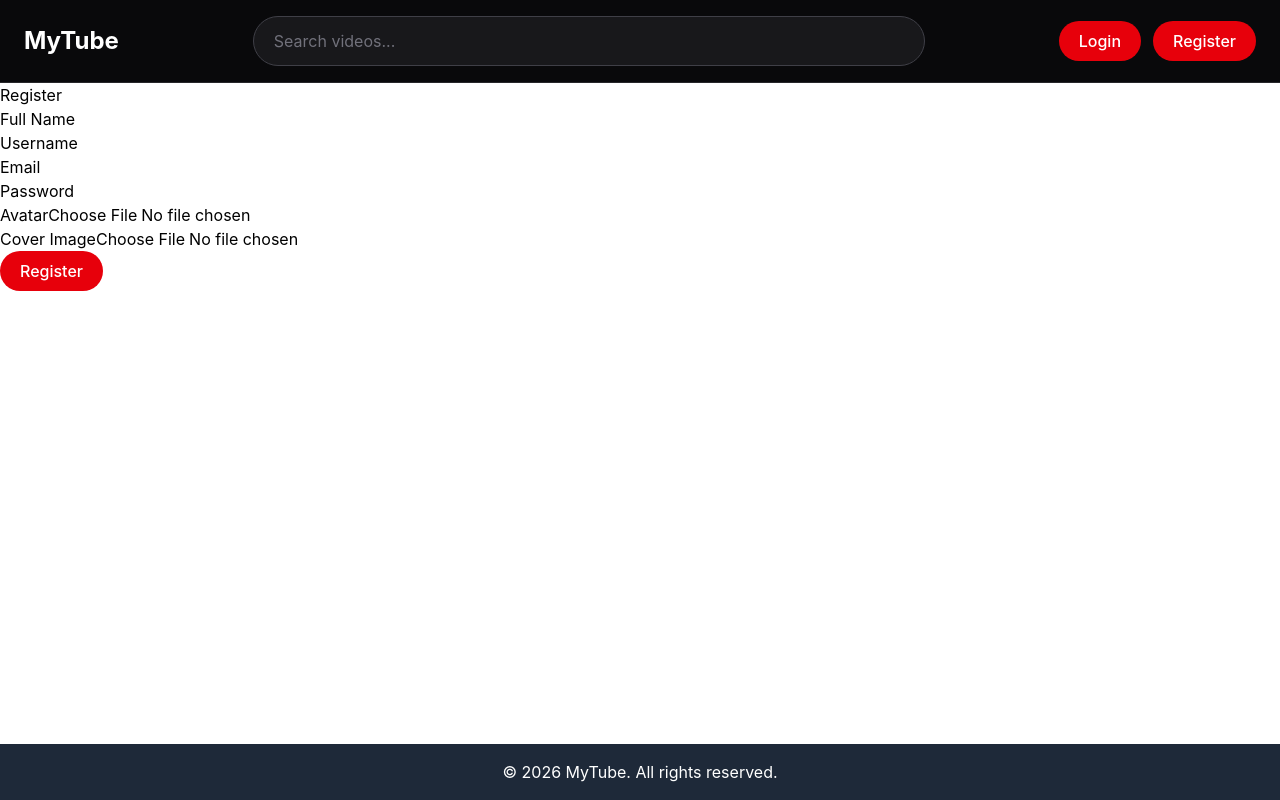
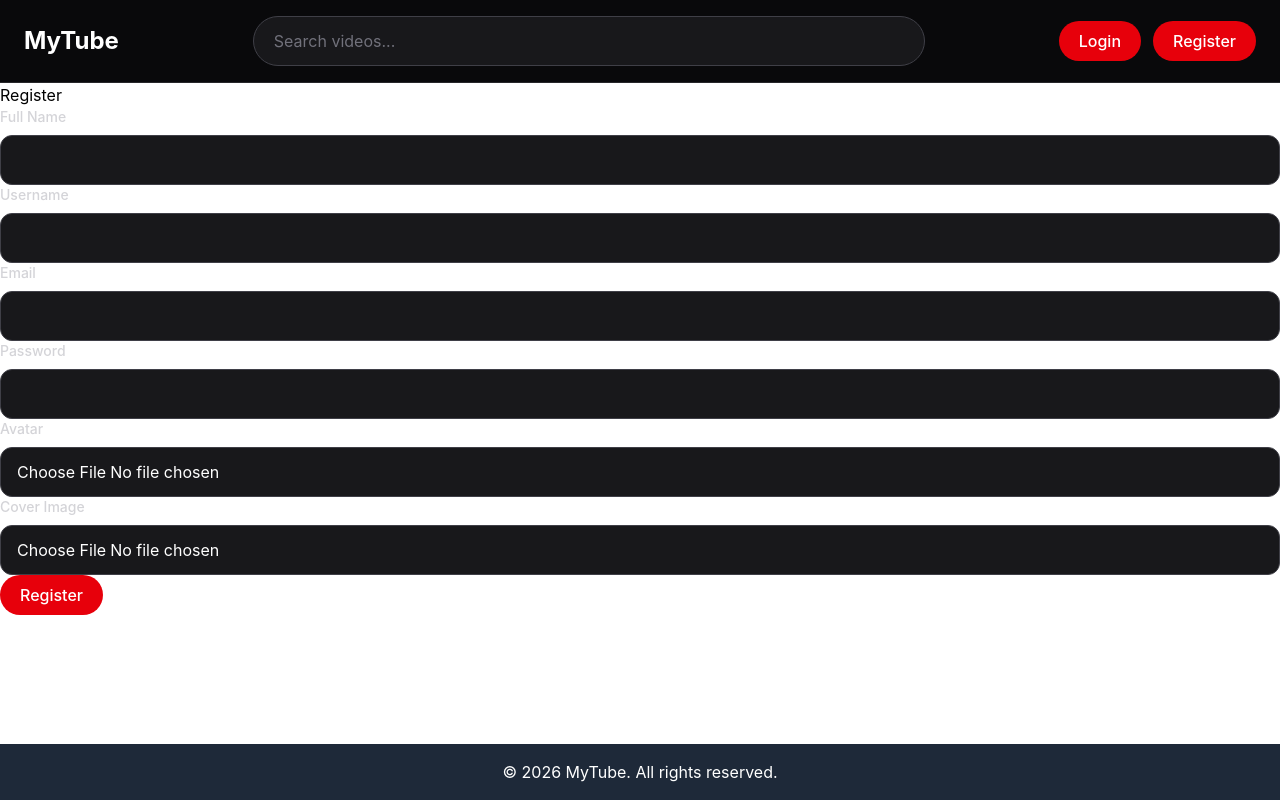
Before and after one commit to Harlongbi-Phangcho/video-platform-frontend, a React app: page /register in a window 1280 px wide. Built offline with nearby package versions, Linux system fonts and the light colour scheme; no server answers; the HTML template or start-up script is replaced by a standard one.

Commit message:
refactor Header and Input components for improved layout and styling; update Login form submission handling

```diff
--- a/src/components/Header/Header.jsx
+++ b/src/components/Header/Header.jsx
@@ -4,7 +4,7 @@ import { api } from "../../api/axios";
 import toast from "react-hot-toast";
 import Button from "../Button";
 import { useDispatch, useSelector } from "react-redux";
-import {logout as autLogout} from "../../store/authSlice"
+import { logout as autLogout } from "../../store/authSlice";
 
 function Header() {
   const navigate = useNavigate();
@@ -55,13 +55,19 @@ function Header() {
             </>
           ) : (
             <>
-              <Button>Upload</Button>
+              <Link to="/upload">
+                <Button>Upload</Button>
+              </Link>
 
-              <img
-                src={user?.avatar}
-                alt="profile"
-                className="w-10 h-10 rounded-full object-cover cursor-pointer"
-              />
+              <div className="flex items-center gap-2">
+                <img
+                  src={user?.avatar}
+                  alt="profile"
+                  className="w-10 h-10 rounded-full object-cover"
+                />
+
+                <span className="text-zinc-300 text-sm">{user?.username}</span>
+              </div>
 
               <Button onClick={handleLogout}>Logout</Button>
             </>
--- a/src/components/Input.jsx
+++ b/src/components/Input.jsx
@@ -4,21 +4,25 @@ const Input = forwardRef(
   ({ label, type = "text", placeholder, className = "", ...props }, ref) => {
     const id = useId();
     return (
-      <div className={`input-container ${className}`}>
+      <div className={`w-full ${className}`}>
         {label && (
-          <label htmlFor={id} className="input-label">
+          <label
+            htmlFor={id}
+            className="block text-sm font-medium text-zinc-300 mb-2"
+          >
             {" "}
             {label}
           </label>
         )}
         <input
-         type={type}
+          type={type}
           id={id}
           placeholder={placeholder}
           ref={ref}
-          className={`input-field ${className}`}
+          className={`w-full px-4 py-3 rounded-xl bg-zinc-900 border border-zinc-700 text-white placeholder:text-zinc-500 outline-none transition-all duration-200 focus:border-red-500 focus:ring-2 focus:ring-red-500/20
+           ${className}`}
           {...props}
-          />
+        />
       </div>
     );
   },
--- a/src/pages/Login.jsx
+++ b/src/pages/Login.jsx
@@ -19,6 +19,8 @@ function Login() {
         email: data.email,
         password: data.password,
       });
+
+
 
       if (response.data.success) {
         dispatch(login(response.data.data.user));
```
